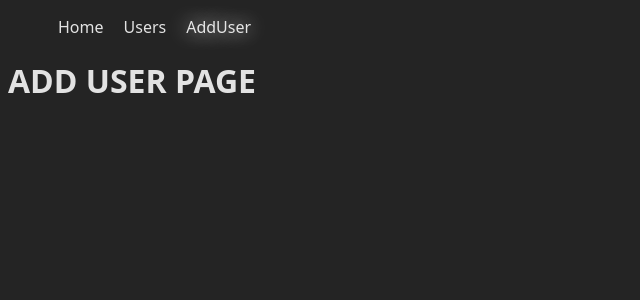
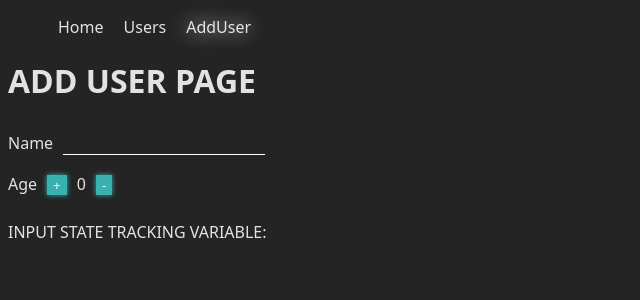
Before and after one commit to eldarasana/React2, a React (Vite) app: page /add_user in a window 1280 px wide. Shown: the top 300 px of the page, without its empty margins (0-640 px from the left). Built offline with nearby package versions, Linux system fonts and the light colour scheme.

Commit message:
useStates, click/change listener

```diff
--- a/src/components/AddUser.jsx
+++ b/src/components/AddUser.jsx
@@ -1,7 +1,32 @@
+import { useState } from 'react';
+
+export default function AddUser(){
 
 
-export default function AddUser(){
+
+    const [user_name, set_user_name] = useState('')
+    const [ user_age, set_user_age ] = useState(0)
+
+
     return (
-        <h1>ADD USER PAGE</h1>
+        <>
+
+
+            <h1>ADD USER PAGE</h1>
+
+            <label htmlFor='name-input'>Name</label>
+            <input id='name-input' onChange= {(e)=>{ set_user_name(  (state)=>{return e.target.value} ) }} value={user_name}  ></input>
+            <br></br>
+            <label>Age</label>
+            <button onClick={ (e)=>{ set_user_age((state)=>{return state+1})}}>+</button>
+            <span>{user_age}</span>
+            <button onClick={ (e)=>{ set_user_age( (state)=>{return state-1})}}>-</button>
+
+            <br></br>
+            <p>INPUT STATE TRACKING VARIABLE:{user_name}</p>
+
+
+
+        </>
     )
 }
```
